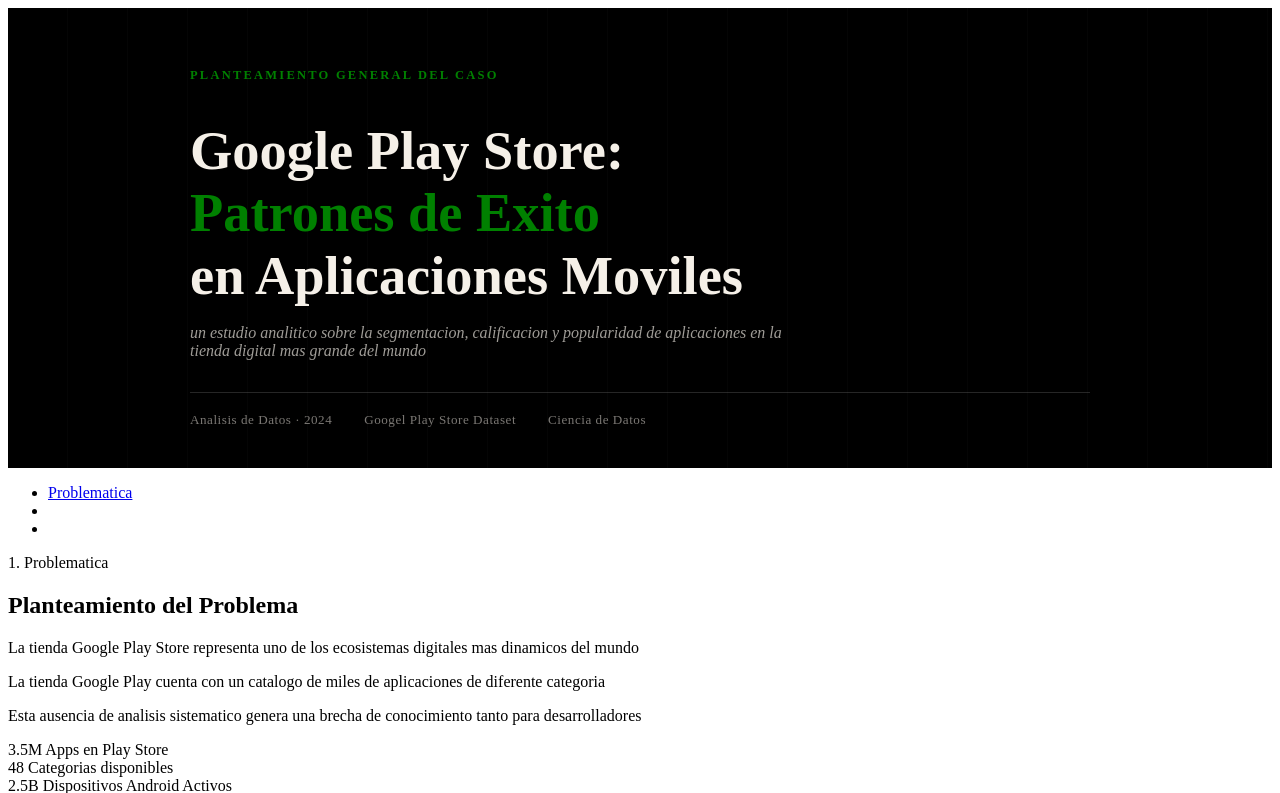
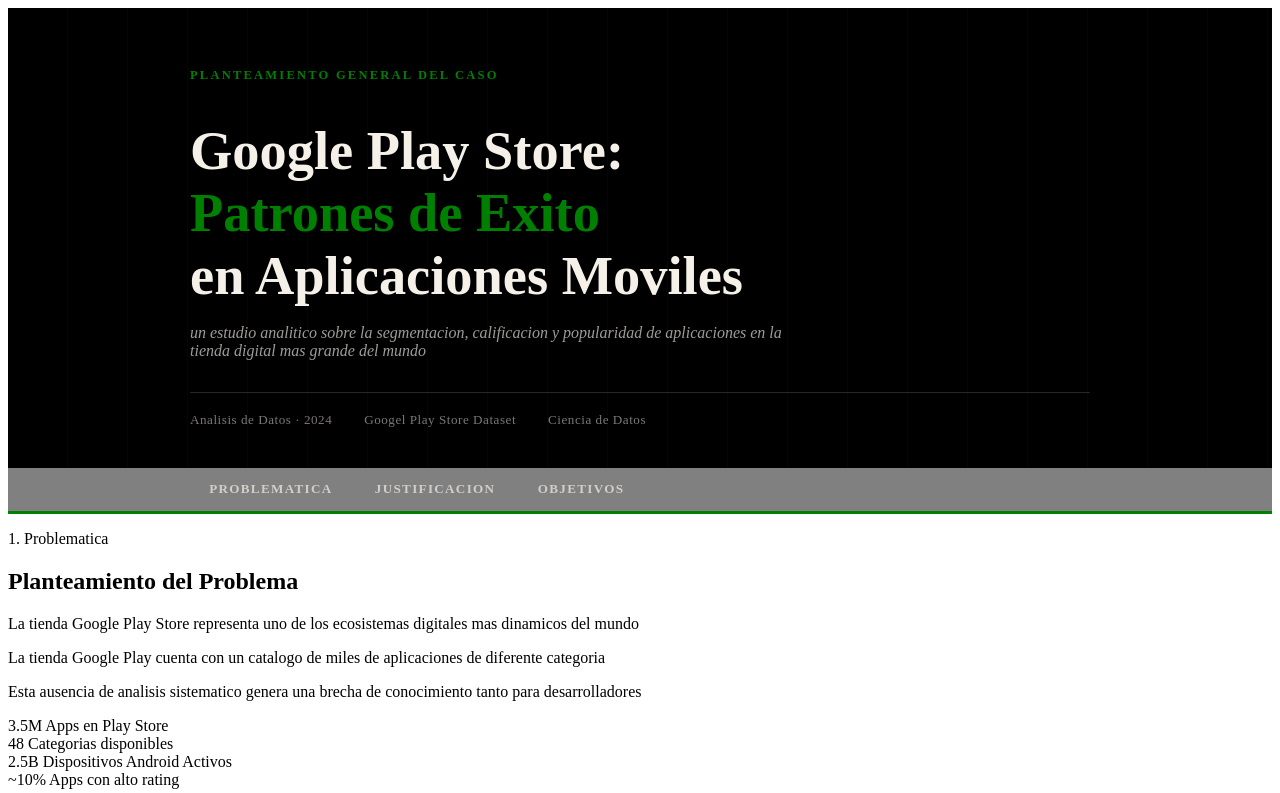
Before and after one commit to KevinRamirez19/Proyecto_Flask, a Flask app: page /PGC/ in a window 1280 px wide. Shown: the top 793 px of the page. Run offline with Flask 3, Linux system fonts and the light colour scheme.

Commit message:
Update css and solution word in html

```diff
--- a/static/css/PGC_style.css
+++ b/static/css/PGC_style.css
@@ -74,3 +74,32 @@ header h1 span { color: var(--accent); }
     color: rgba(245, 240, 232, .5);
     letter-spacing: .04em;
 }
+
+nav{
+    background: var(--ink-light);
+    position: sticky;
+    top:0;
+    z-index: 100;
+    border-bottom: 3px solid var(--accent);
+}
+nav ul {
+    max-width: 900px;
+    margin: 0 auto;
+    list-style: none;
+    display: flex;
+    gap: .25rem;
+    padding: 0 1rem;
+}
+nav a {
+    display: block;
+    padding: .85rem 1.2rem;
+    color: rgba(245, 240, 232, .7);
+    text-decoration: none;
+    font-size: .82rem;
+    letter-spacing: .1em;
+    text-transform: uppercase;
+    font-weight: 600;
+    transition: color .2s;
+}
+
+nav a:hover { color: var(--accent);}
--- a/templates/PGC.html
+++ b/templates/PGC.html
@@ -5,6 +5,7 @@
     <meta charset="UTF-8">
     <meta name="viewport" content="width=device-width, initial-scale=1.0">
     <title>PGC - Google Play Store</title>
+
     <link rel="stylesheet" href="{{url_for('static',filename='css/PGC_style.css')}}">
 </head>
 
@@ -31,8 +32,8 @@
     <nav>
         <ul>
             <li><a href="#problematica">Problematica</a></li>
-            <li><a href="#justificacion"></a></li>
-            <li><a href="#objetivos"></a></li>
+            <li><a href="#justificacion">Justificacion</a></li>
+            <li><a href="#objetivos">Objetivos</a></li>
         </ul>
     </nav>
     <main>
```
